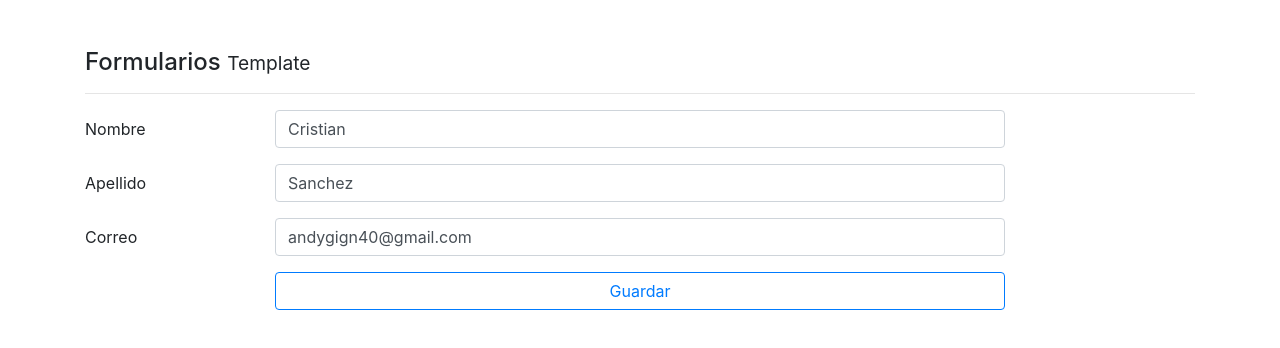
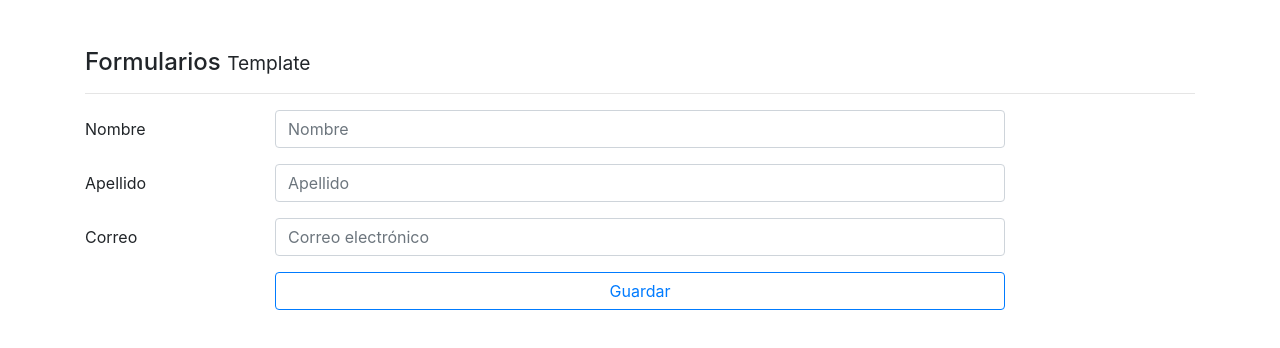
Before and after one commit to Cristian-byte/formularios, an Angular app: page /template in a window 1280 px wide. Shown: the top 348 px of the page. Built offline with nearby package versions, Linux system fonts and the light colour scheme.

Commit message:
Template Mostrar Errores y Mensajes

```diff
--- a/src/app/pages/template/template.component.html
+++ b/src/app/pages/template/template.component.html
@@ -17,6 +17,8 @@
                required
                minlength="5"
                #nombre="ngModel">
+        <small *ngIf="nombre.invalid && nombre.touched"
+               class="form-text text-danger">Ingrese Nombre (Minimo 5 letras)</small>
       </div>
     </div>
 
@@ -33,6 +35,8 @@
                required
                minlength="5"
                #apellido="ngModel">
+        <small *ngIf="apellido.invalid && apellido.touched"
+               class="form-text text-danger">Ingrese Apellido (Minimo 5 letras)</small>
       </div>
     </div>
 
@@ -51,6 +55,8 @@
              pattern="[a-z0-9._%+-]+@[a-z0-9.-]+\.[a-z]{2,3}$"
              required
              #correo="ngModel">
+      <small *ngIf="correo.invalid && correo.touched"
+             class="form-text text-danger">El Correo es obligatorio</small>
     </div>
   </div>
 
--- a/src/app/pages/template/template.component.ts
+++ b/src/app/pages/template/template.component.ts
@@ -9,9 +9,9 @@
 export class TemplateComponent implements OnInit {
 
   usuario = {
-    nombre: 'Cristian',
-    apellido: 'Sanchez',
-    correo: 'andygign40@gmail.com'
+    nombre: '',
+    apellido: '',
+    correo: ''
   }
 
   constructor() { }
@@ -21,6 +21,15 @@
 
   guardar(forma: NgForm ) {
     console.log( forma );
+
+    if (forma.invalid) {
+
+      Object.values( forma.controls ).forEach( control => {
+        control.markAsTouched();
+      });
+
+      return;
+    }
     console.log( forma.value );
   }
 
```
